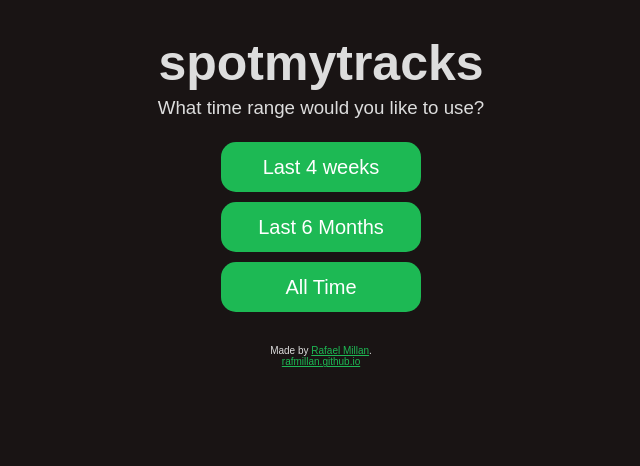
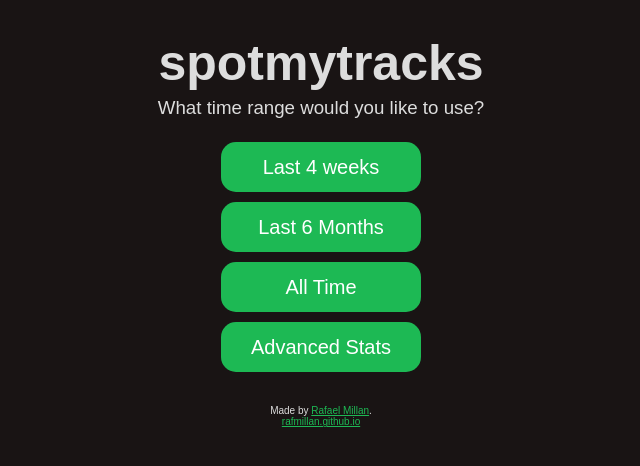
Before and after one commit to rafmillan/spotmytracks, a Flask app: template templates/index.html in a window 1280 px wide. Shown: the top 466 px of the page, without its empty margins (319-959 px from the left). Run offline with Flask 2, Linux system fonts and the light colour scheme; the template is opened without the code that fills it: most values are stand-ins (such as "Sample title", 1, 10 or a date in 2020).

Commit message:
start work on advanced analytics

```diff
--- a/templates/index.html
+++ b/templates/index.html
@@ -19,6 +19,7 @@
             <button type="submit" class="btn" style="margin:5px;" name="time_range" value="short_term">Last 4 weeks</button><br>
             <button type="submit" class="btn" style="margin:5px;"name="time_range" value="medium_term">Last 6 Months</button><br>
             <button type="submit" class="btn" style="margin:5px;" name="time_range" value="long_term">All Time</button><br>
+            <button type="submit" class="btn" style="margin:5px;" name="time_range" value="all_time">Advanced Stats</button><br>
         </center>
     <br />
     </div>
@@ -34,6 +35,8 @@
             <h2 style="text-align: center">{{user}}'s top tracks of the last few months</h2>
         {% elif time_name == 'long_term'  %}
             <h2 style="text-align: center">{{user}}'s top tracks of all time</h2>
+        {% elif time_name == 'all_time'  %}
+            <h2 style="text-align: center">{{user}}'s Advanced Stats</h2>
         {% endif %}
     {% endif %}
     <table>
```
